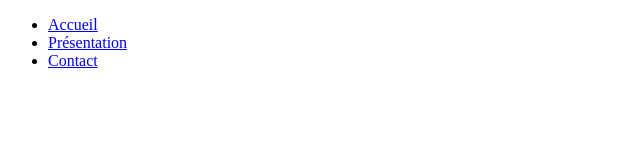
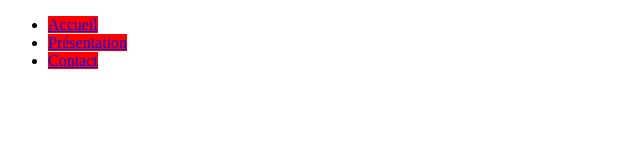
Before and after one commit to Ashkade/monRipo, a plain HTML site: page index.html in a window 1280 px wide. Shown: the whole page, without its empty margins (0-640 px from the left). Drawn offline with Linux system fonts and the light colour scheme.

Commit message:
Je viens d'ajouter un style aux liens

```diff
--- a/index.html
+++ b/index.html
@@ -4,6 +4,11 @@
     <meta charset="UTF-8">
     <meta name="viewport" content="width=device-width, initial-scale=1.0">
     <title>Document</title>
+    <style>
+        a{
+            background-color: red;
+        }
+    </style>
 </head>
 <body>
     <ul>
```
